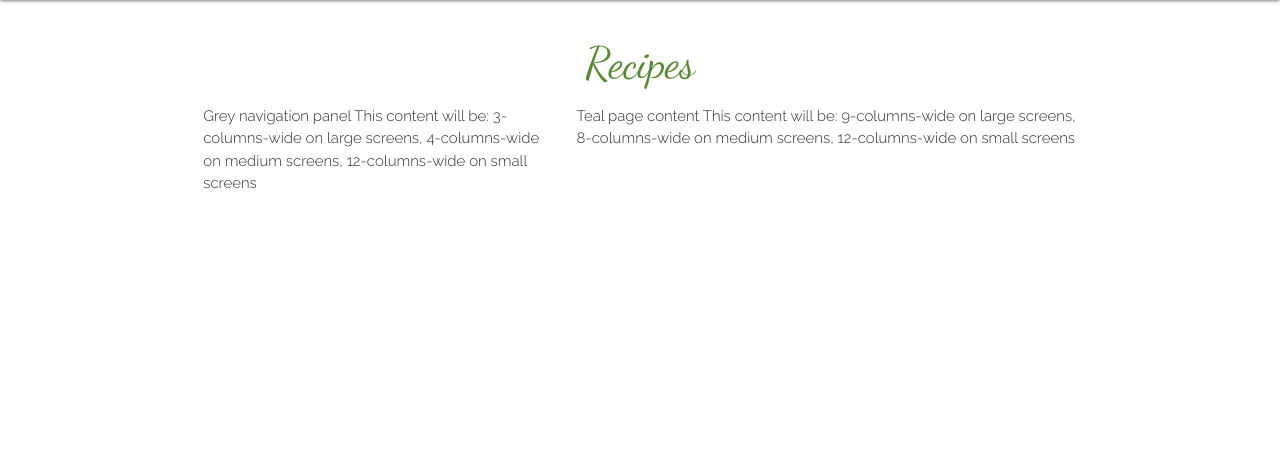
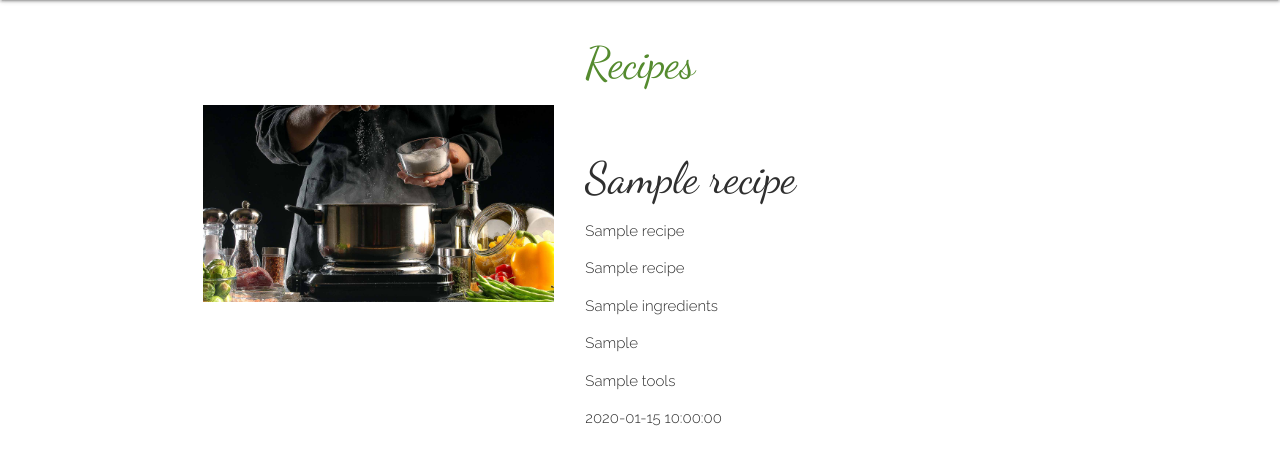
Before and after one commit to andrewskyboss/milestone-project-03, a Flask app: page /get_recipes in a window 1280 px wide. Shown: the part 90-555 px from the top of the page. Run offline with Flask 2, Linux system fonts and the light colour scheme; a database or web service that is not in the repository returns one stand-in record (values such as "Sample title"); some libraries are stand-ins or nearby versions.

Commit message:
Recipes functionality update

```diff
--- a/app.py
+++ b/app.py
@@ -28,9 +28,11 @@ def get_homepage():
 @app.route("/get_recipes")
 def get_recipes():
     recipes = list(mongo.db.recipes.find())
-    return render_template("recipes.html", recipes=recipes)
+    return render_template("recipes.html", recipe=recipes)
+
 
 # code is taken from tutorial
+
 
 @app.route("/register", methods=["GET", "POST"])
 def register():
--- a/static/css/style.css
+++ b/static/css/style.css
@@ -46,6 +46,13 @@ nav.nav-extended .nav-wrapper {
 nav ul a {
     color: var(--color-brand-5);
     padding: 13px 15px;
+    background-color: transparent;
+    transition: all 0.8s ease;
+}
+
+body > header > nav > div > ul > li > a:hover {
+    background-color: var(--color-brand-3);
+    color: var(--color-white);
 }
 nav .brand-logo {
     height: 100%;
@@ -129,6 +136,19 @@ button.btn-small:hover {
     font-weight: 500;
 }
 
+/* recipes module */
+div.col.s12.m5.l5 {
+    overflow: hidden;
+}
+div.col.s12.m5.l5 > img.recipe-image {
+    width: 100%;
+    height: auto;
+    object-fit: cover;
+    object-position: center center;
+}
+div.col.s12.m7.l7 {
+    padding: 20px;
+}
 
 /* break points */
 
--- a/templates/recipes.html
+++ b/templates/recipes.html
@@ -2,28 +2,30 @@
 {% block content %}
     <h3 class="light-green-text text-darken-3 center-align">Recipes</h3>
 
+    <!-- {% for recipe in recipe %}
+        {{ recipe.dish_name }}<br>
+        {{ recipe.category_name }}<br>
+    {% endfor %} -->
+
     <div class="container">
+        {% for recipe in recipe %}
+
         <div class="row">
-            <div class="col s12 m5 l5"> <!-- Note that "m4 l3" was added -->
-              Grey navigation panel
+            <div class="col s12 m5 l5">
+                <img class="recipe-image" src="{{url_for('static', filename='images/project-3-img-007.jpg')}}" alt="">
+            </div>
+            <div class="col s12 m7 l7">
+                <h3>{{ recipe.dish_name }}</h3>
+                <p>{{ recipe.category_name }}</p>
+                 <p>{{ recipe.cuisine_name }}</p>
+                <p>{{ recipe.ingredients }}</p>
+                <p>{{ recipe.preparation_steps }}</p>
+                <p>{{ recipe.tools }}</p>
+                <p>{{ recipe.created_by }}</p>
+            </div>
+        {% endfor %}
+        </div>
 
-                    This content will be:
-                3-columns-wide on large screens,
-                4-columns-wide on medium screens,
-                12-columns-wide on small screens
-
-            </div>
-
-            <div class="col s12 m7 l7"> <!-- Note that "m8 l9" was added -->
-              Teal page content
-
-                    This content will be:
-                9-columns-wide on large screens,
-                8-columns-wide on medium screens,
-                12-columns-wide on small screens
-
-            </div>
-        </div>
     </div>
 
 {% endblock %}
```
